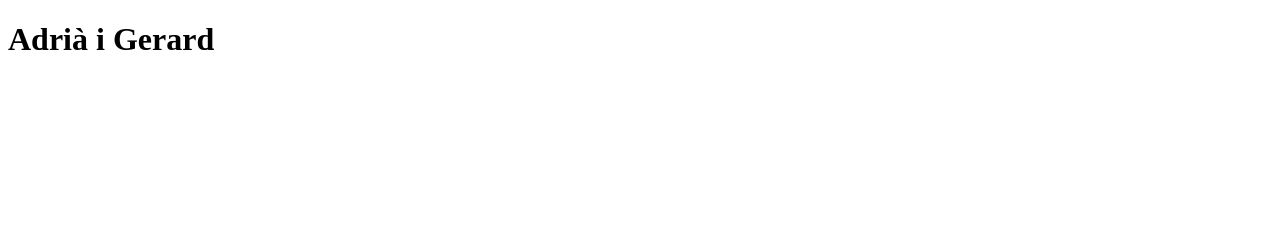
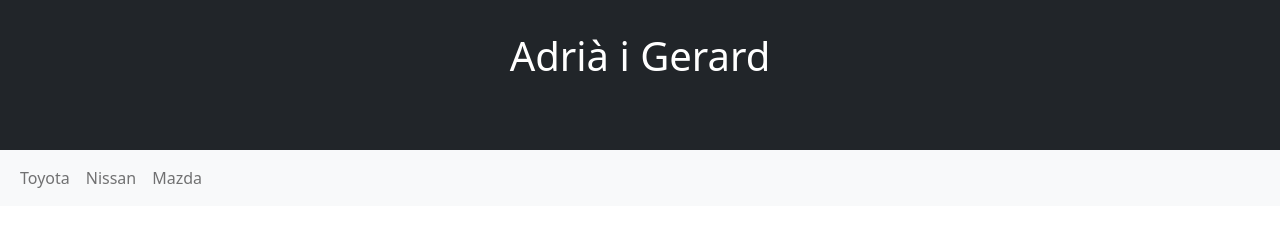
Before and after one commit to adriboso888/AdriaGerard, a website: page projecte/ProjecteAG.html in a window 1280 px wide. Drawn offline with nearby package versions, Linux system fonts and the light colour scheme.

Commit message:
projecte

```diff
--- a/projecte/ProjecteAG.html
+++ b/projecte/ProjecteAG.html
@@ -6,11 +6,32 @@
         <meta name="viewport" content="width=device-width, initial-scale=1.0">
         <script src=".\node_modules\bootstrap\dist\js\bootstrap.bundle.min.js"></script>
         <link rel="stylesheet" href="ProjecteAGcss.css" type="text/css">
+        <link rel="stylesheet" href="ProjecteAG.css" type="text/css">
     </head>
 
     <body>
-        <header>
+        <header class="bg-dark">
           <h1>Adrià i Gerard</h1>
         </header>
+
+
+        <nav class="navbar navbar-expand-sm bg-light">
+          <div class="container-fluid">
+            <ul class="navbar-nav">
+              <li class="nav-item">
+                <a class="nav-link" href="#">Toyota</a>
+              </li>
+              <li class="nav-item">
+                <a class="nav-link" href="#">Nissan</a>
+              </li>
+              <li class="nav-item">
+                <a class="nav-link" href="#">Mazda</a>
+              </li>
+            </ul>
+          </div>
+        </nav>
+
+
+
     </body>
 </html>
--- a/projecte/ProjecteAGcss.css
+++ b/projecte/ProjecteAGcss.css
@@ -0,0 +1,7 @@
+header{
+    text-align: center;
+    height: 150px;
+    color: black;
+    padding-top: 2em;
+    color: white;
+}
```
